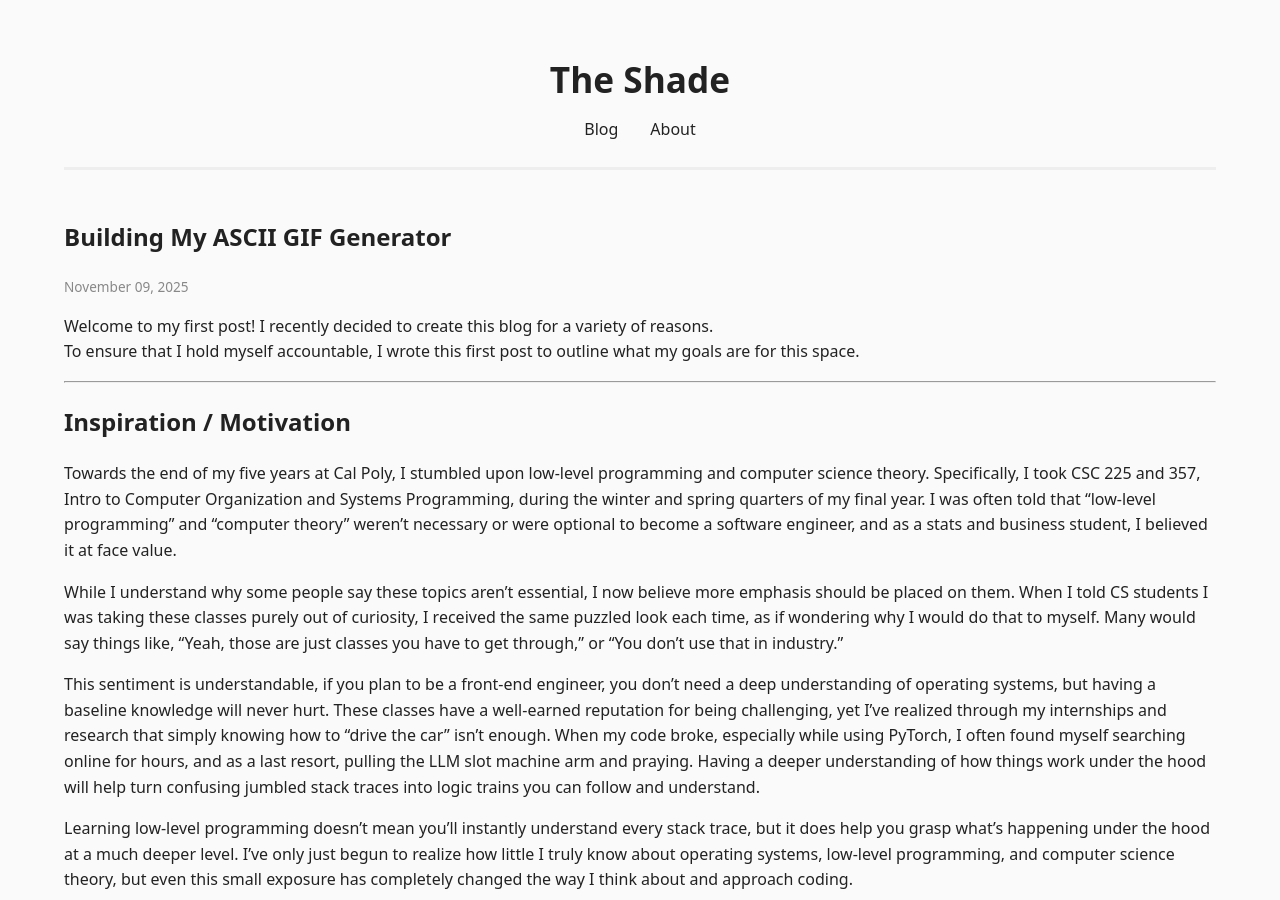
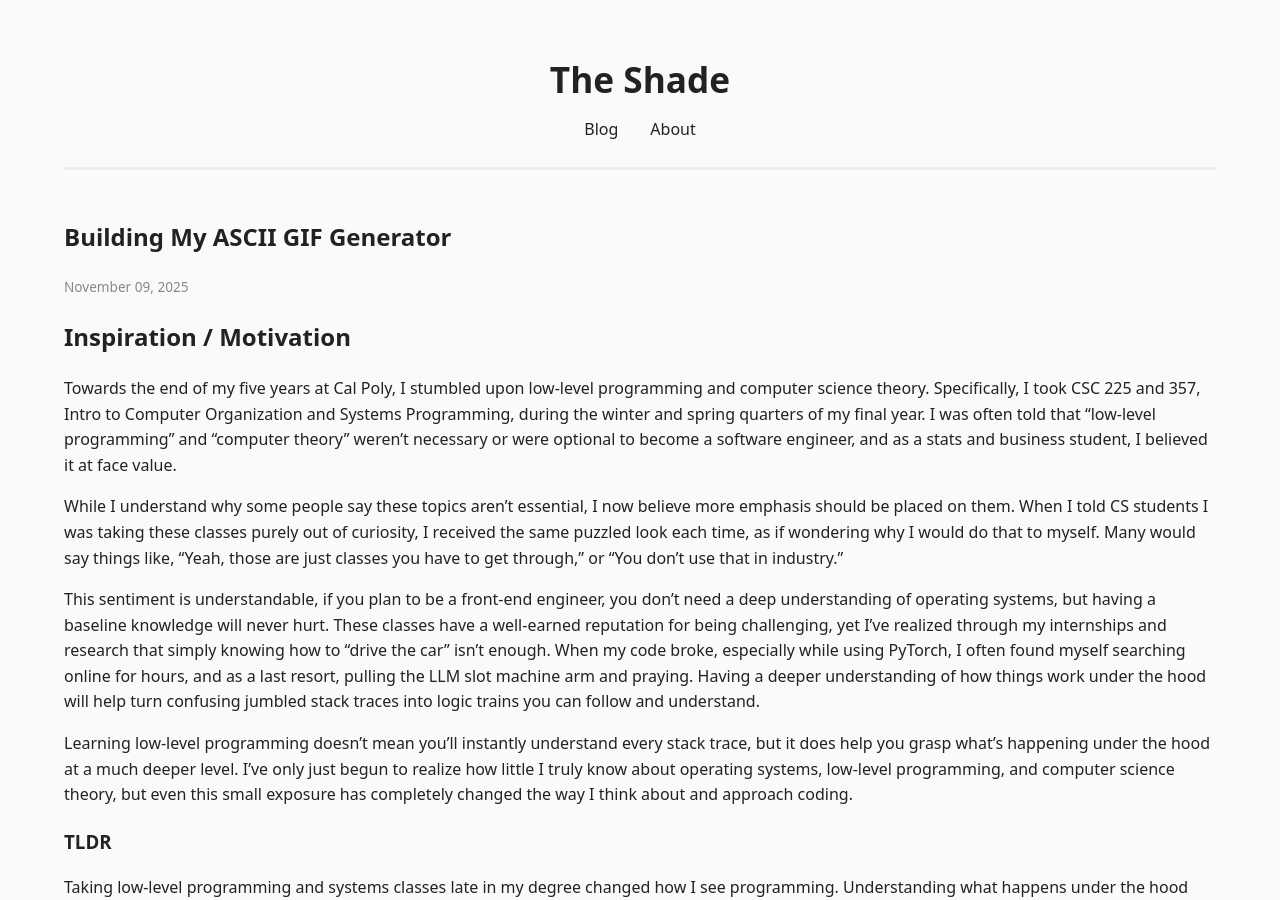
Before and after one commit to AndrewJMart/AndrewJMart.github.io, a Jekyll site: the page built from _posts/2025-11-02-CFrames.md, in a window 1280 px wide and 900 px high. Built offline with Jekyll 4.4.1, drawn with Linux system fonts in a browser that asks for light colours.

Commit message:
Fix: Post Formatting

```diff
--- a/_posts/2025-11-02-CFrames.md
+++ b/_posts/2025-11-02-CFrames.md
@@ -4,11 +4,6 @@ title: "Building My ASCII GIF Generator"
 date: 2025-11-09
 gif: assets/gifs/CFrames.gif
 excerpt: My First Steps To Learning Low Level Programming.
----
-
-Welcome to my first post! I recently decided to create this blog for a variety of reasons.
-To ensure that I hold myself accountable, I wrote this first post to outline what my goals are for this space.
-
 ---
 
 ## Inspiration / Motivation
```
